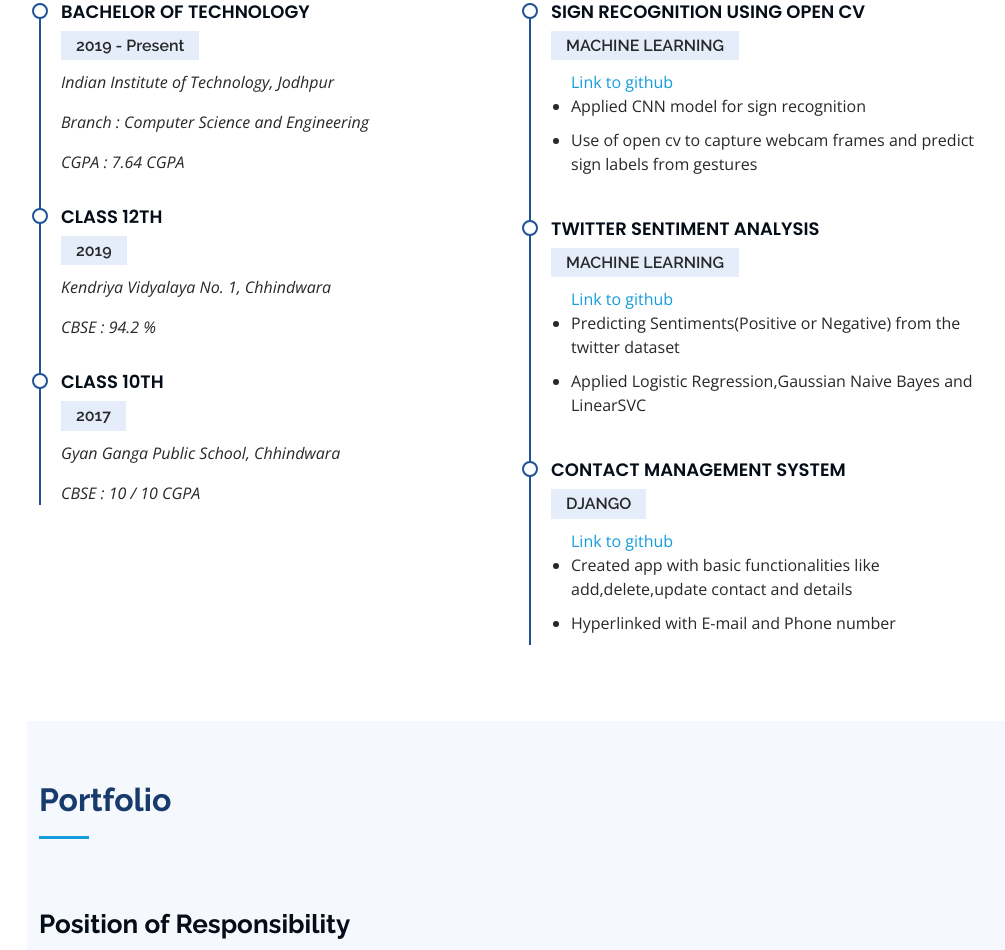
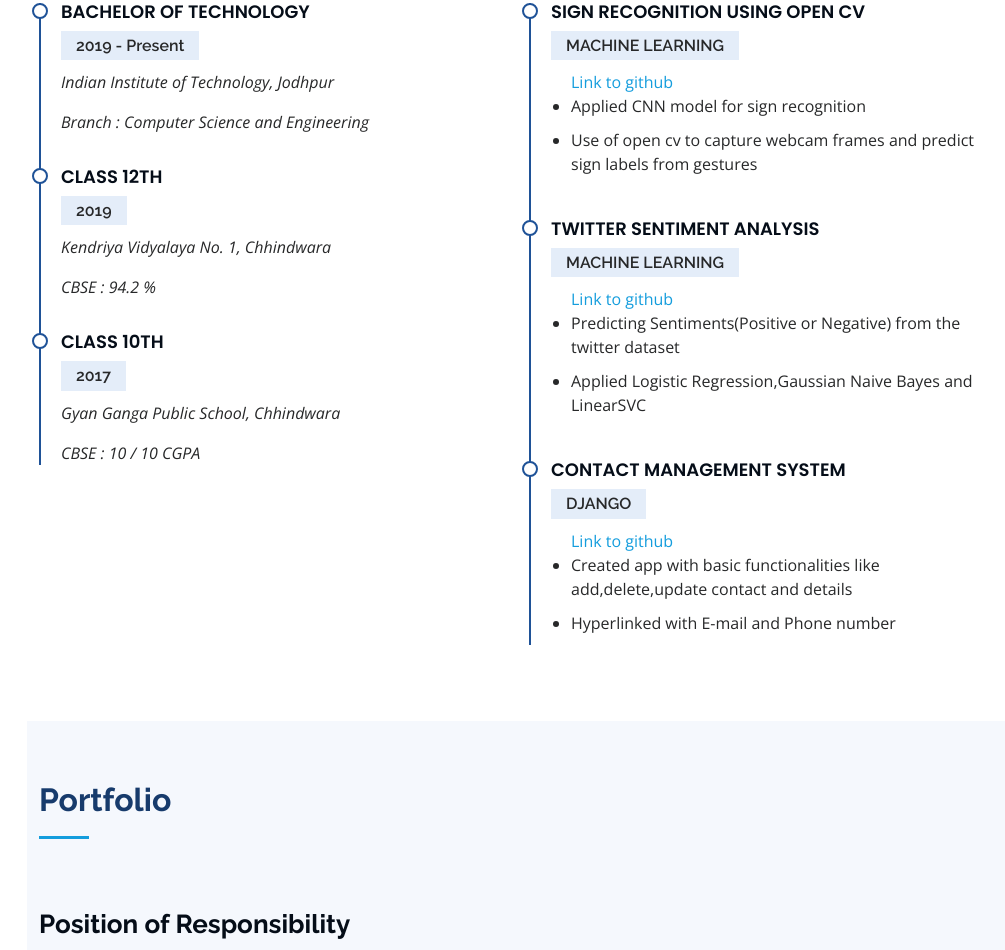
Before and after one commit to MohitAhirwar/portfolio, a plain HTML site: page index.html in a window 1280 px wide. Shown: the part 1443-2393 px from the top of the page, without its empty margins (273-1278 px from the left). Drawn offline with nearby package versions, Linux system fonts and the light colour scheme.

Commit message:
Update index.html

```diff
--- a/index.html
+++ b/index.html
@@ -215,7 +215,6 @@
               <h5>2019 - Present</h5>
               <p><em>Indian Institute of Technology, Jodhpur</em></p>
               <p><em>Branch : Computer Science and Engineering</em></p>
-              <p><em>CGPA : 7.64 CGPA</em></p>
               <!-- <p>Quia nobis sequi est occaecati aut. Repudiandae et iusto quae reiciendis et quis Eius vel ratione eius unde vitae rerum voluptates asperiores voluptatem Earum molestiae consequatur neque etlon sader mart dila</p> -->
             </div>
 
```
